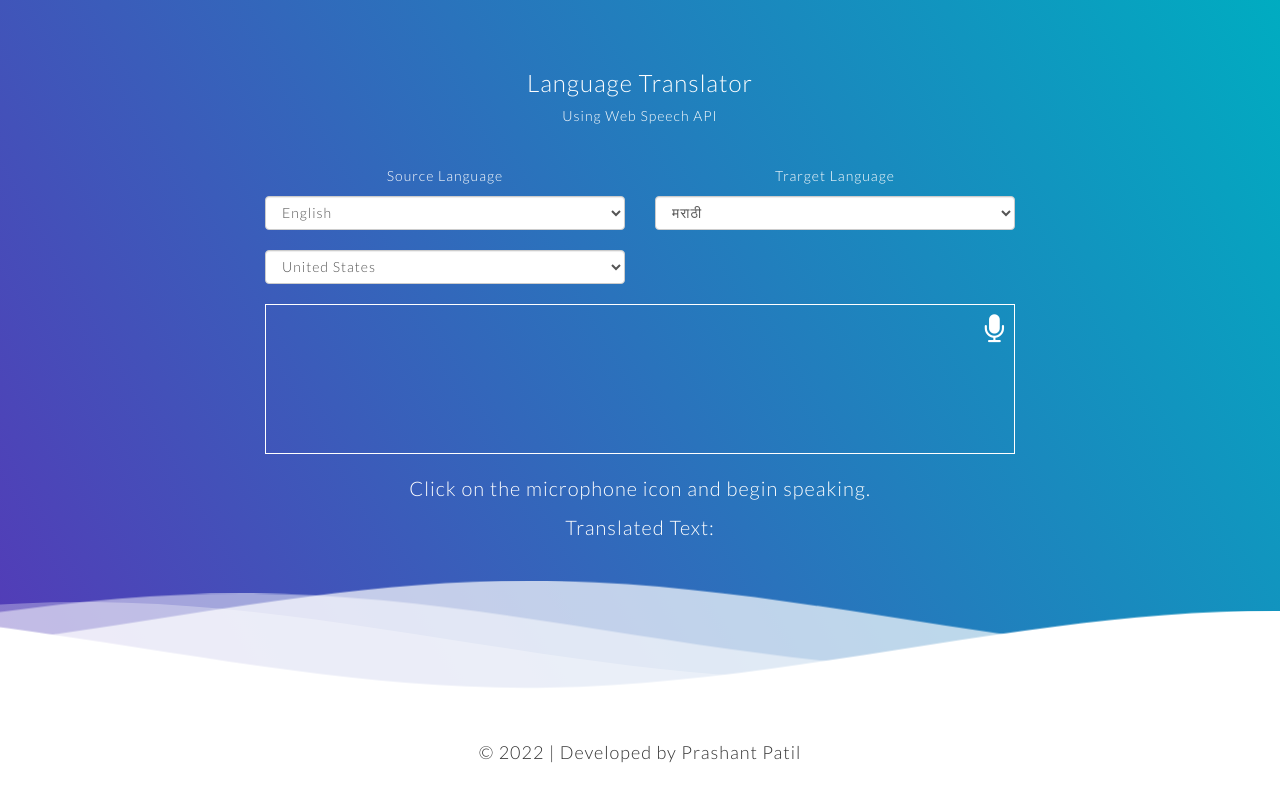
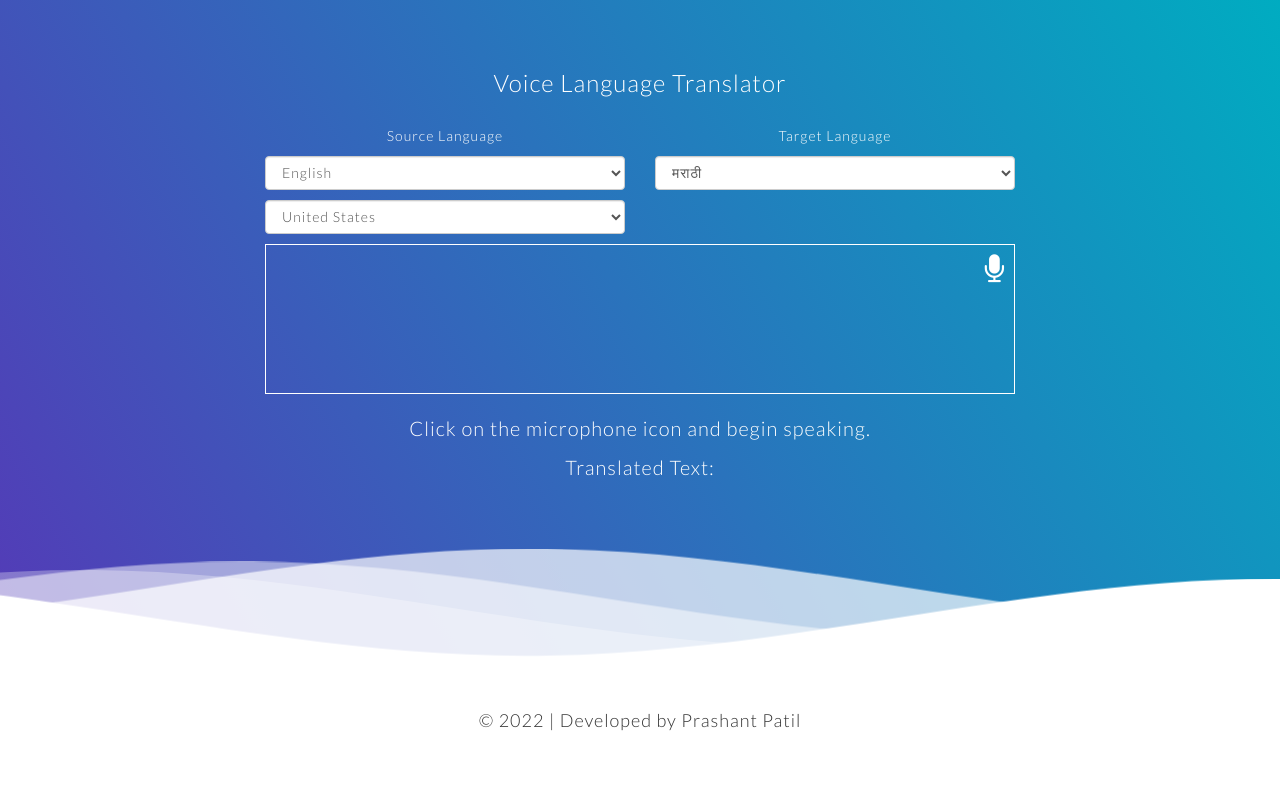
Before and after one commit to prashantp91/lang-translator, a plain HTML site: page index.html in a window 1280 px wide. Drawn offline with nearby package versions, Linux system fonts and the light colour scheme.

Commit message:
UI chages

```diff
--- a/index.html
+++ b/index.html
@@ -3,7 +3,7 @@
 <head>
 <meta charset="utf-8">
 <meta name="viewport" content="initial-scale=1">
-<title>Web Speech API</title>
+<title>Voice Language Translator</title>
 <link rel="stylesheet"
 	href="https://cdnjs.cloudflare.com/ajax/libs/font-awesome/4.7.0/css/font-awesome.css">
 <link rel="stylesheet"
@@ -18,23 +18,25 @@
 		<div class="inner-header flex">
 			<div class="container">
 				<div class="row">
-					<div class="col-lg-offset-2 col-md-offset-2 col-lg-8 col-md-8 col-sm-12" style="padding-bottom: 30px;">
-						<h3>Language Translator</h1>
-						<p>Using Web Speech API</p>
+					<div class="col-lg-offset-2 col-md-offset-2 col-lg-8 col-md-8 col-sm-12" style="padding-bottom: 20px;">
+						<h3>Voice Language Translator</h1>
+						<!-- <p>Using Web Speech API</p> -->
 					</div>
 				</div>
 				<div class="row">
-					<div class="col-lg-offset-2 col-md-offset-2 col-lg-4 col-md-4 col-sm-6" style="padding-bottom: 20px;">
+					<div class="col-lg-offset-2 col-md-offset-2 col-lg-4 col-md-4 col-sm-6" style="padding-bottom: 10px;">
 						<p>Source Language</p>
 						<select id="source_language" class="form-control" onchange="updateSourceCountry()"></select>
-						<br>
-						<select class="form-control" id="source_dialect"></select>
+						<div style="padding-top:10px;">
+							<select class="form-control" id="source_dialect"></select>
+						</div>
 					</div>
 					<div class="col-lg-4 col-md-4 col-sm-6">
-						<p>Trarget Language</p>
+						<p>Target Language</p>
 						<select id="target_language" class="form-control" onchange="updateTargetCountry()"></select>
-						<br>
-						<select class="form-control" id="target_dialect"></select>
+						<div style="padding-top:10px; padding-bottom:10px;">
+							<select class="form-control" id="target_dialect"></select>
+						</div>
 					</div>
 				</div>
 				<div class="row">
```
